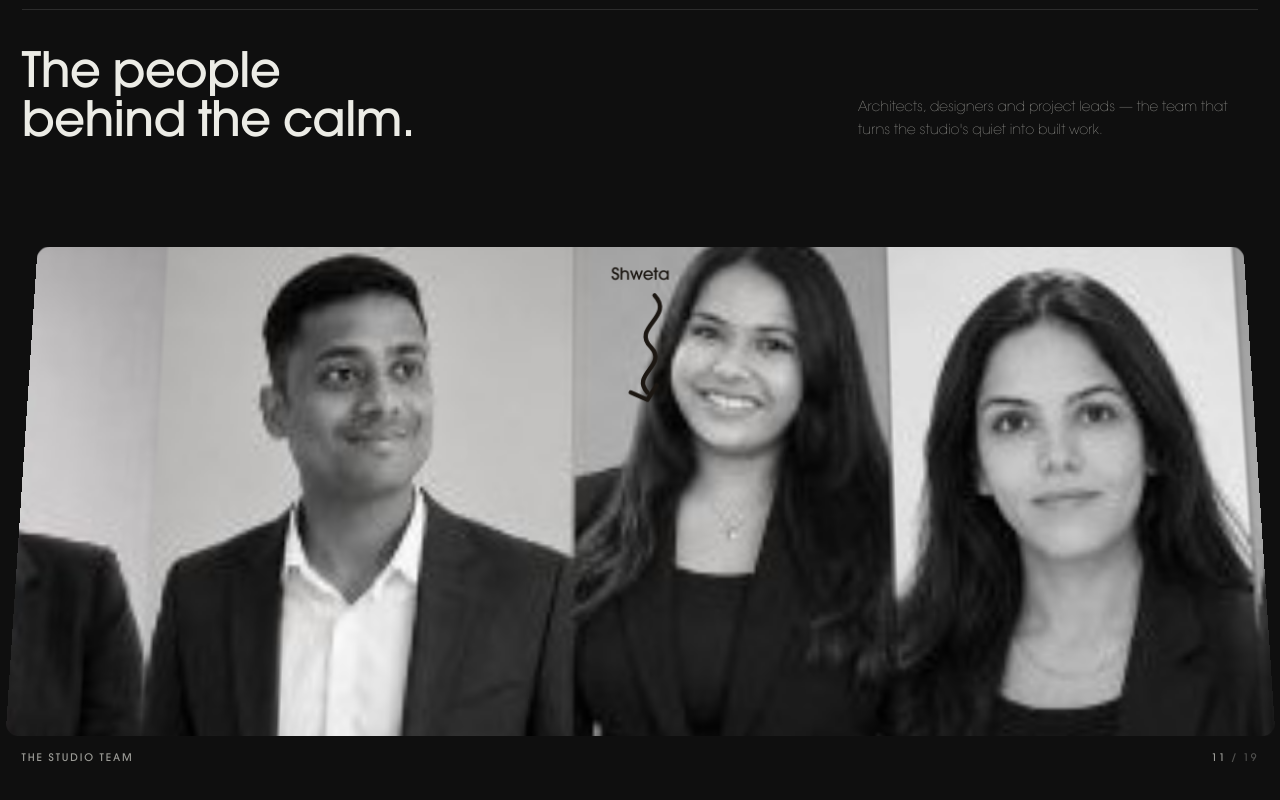
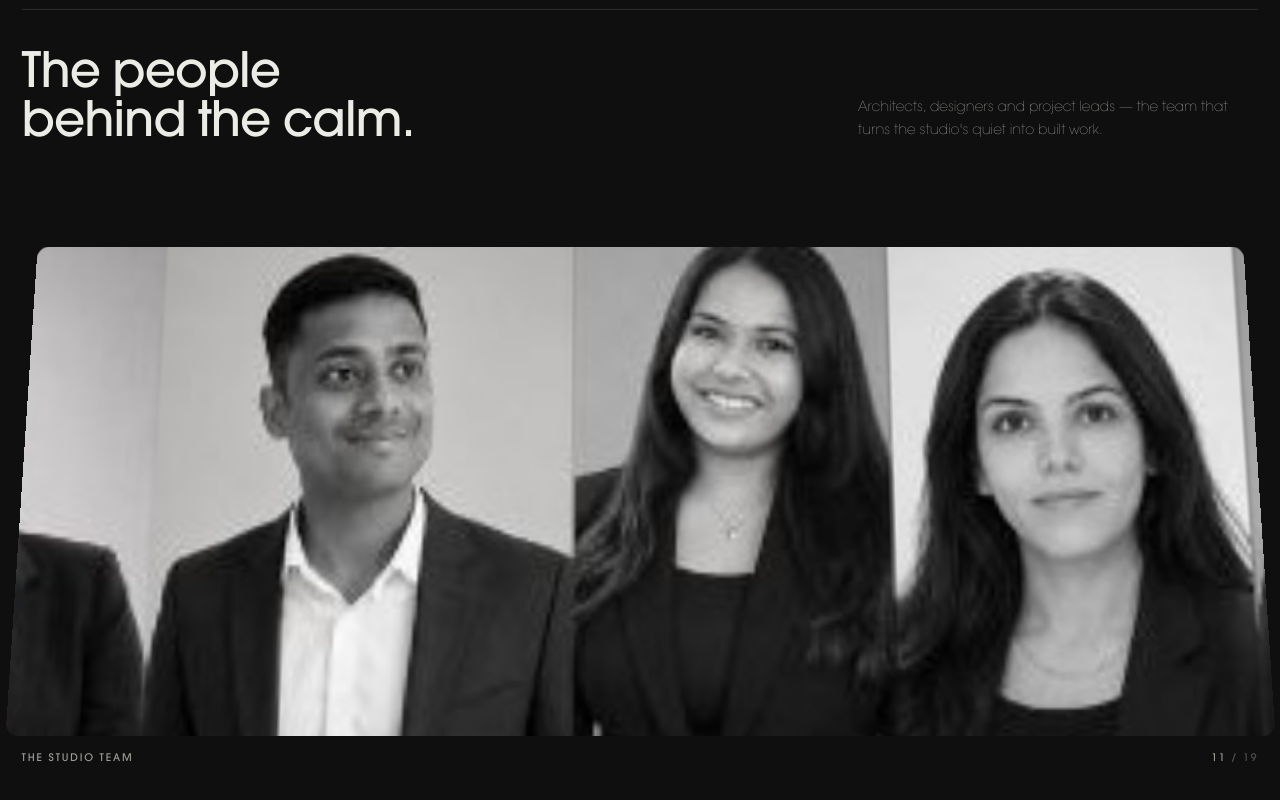
Before and after one commit to TusharND12/madane-design-workshop, a Next.js app: page /studio in a window 1280 px wide. Shown: the part 2319-3119 px from the top of the page. Built offline with nearby package versions, Linux system fonts and the light colour scheme.

Commit message:
Team reel: remove the name and arrow overlay

```diff
--- a/src/components/studio/TeamShowcase.tsx
+++ b/src/components/studio/TeamShowcase.tsx
@@ -1,23 +1,14 @@
 "use client";
 
 import { useRef, useState } from "react";
-import {
-  AnimatePresence,
-  motion,
-  useMotionTemplate,
-  useMotionValueEvent,
-  useScroll,
-  useTransform,
-} from "framer-motion";
+import { motion, useMotionTemplate, useMotionValueEvent, useScroll, useTransform } from "framer-motion";
 import { SectionHeader } from "@/components/primitives/SectionHeader";
-import { EASE } from "@/lib/motion";
 import { usePrefersReducedMotion } from "@/hooks/usePrefersReducedMotion";
 
 /**
- * The crew — a filmstrip of individual portraits. A portrait card frames one
- * person at a time and pans through the whole team as you scroll, with a gentle
- * 3D tilt and the name + a hand-drawn arrow above each head. Reduced motion shows
- * the full strip static.
+ * The crew — a filmstrip of individual portraits. A wide card pans through the
+ * whole team as you scroll, with a gentle 3D tilt. Reduced motion shows the full
+ * strip static.
  */
 const STRIP = "/assets/team/strip.jpg";
 const IMG_ASPECT = 8.263; // strip width / height
@@ -26,34 +17,9 @@ const IMG_ASPECT = 8.263; // strip width / height
 const FACES = [1.5, 6.5, 11.7, 16.8, 22.9, 27.8, 33.2, 39.1, 44.2, 50.4, 55, 59.3, 64.6, 69.4, 75.2, 81.1, 85.7, 91.8, 97.7];
 const N = FACES.length;
 
-// Left→right names. PLACEHOLDER ORDER — pending the correct order from the studio.
-const NAMES = [
-  "Nidhi Jain",
-  "Shatbdi Ojha",
-  "Mahesh Khandekar",
-  "Ajay Gupta",
-  "Nikita Rane",
-  "Aishwarya Joil",
-  "Ravindra",
-  "Harshad",
-  "Komal Kharat",
-  "Vaishnavi",
-  "Shweta",
-  "Ajinkya",
-  "Aasawari",
-  "Priyanka Gupta",
-  "Madhuri",
-  "Laveena",
-  "Chaavi",
-  "Pratik",
-  "Prince",
-];
-
 const STAGE_ASPECT = 1672 / 665; // wide landscape card (like the previous reel)
 const ZOOM = 1.8; // background-size height multiple
 const POS_Y = 8; // background vertical position, % (head framing)
-const HEAD_SY = 0.34; // focused head's vertical position on screen (0..1)
-const ARROW_TOP = 9; // % from top where the arrow starts
 const TILT = 6; // degrees of 3D tilt
 const P_END = 0.94; // scroll fraction where the pan finishes
 
@@ -73,13 +39,6 @@ function faceFracAt(p: number) {
 }
 // background-position-x (%) that centres image fraction f within the stage.
 const bgXFor = (f: number) => clamp((f * SX - 0.5) / (SX - 1), 0, 1);
-// On-screen x (0..1) of the focused face, accounting for the clamped pan ends.
-function headScreenX(p: number) {
-  const f = faceFracAt(p);
-  const pbg = bgXFor(f);
-  const visibleCentre = (0.5 + (SX - 1) * pbg) / SX;
-  return clamp(0.5 + (f - visibleCentre) * SX, 0.13, 0.87);
-}
 
 export function TeamShowcase() {
   const reduced = usePrefersReducedMotion();
@@ -110,8 +69,6 @@ function StripReel() {
   const posX = useTransform(scrollYProgress, (p) => `${bgXFor(faceFracAt(p)) * 100}%`);
   const backgroundPosition = useMotionTemplate`${posX} ${POS_Y}%`;
   const rotateX = useTransform(scrollYProgress, [0, 0.05, 1], [0, TILT, TILT]);
-  const headX = useTransform(scrollYProgress, (p) => `${headScreenX(p) * 100}%`);
-  const arrowH = `${HEAD_SY * 100 - ARROW_TOP}%`;
 
   useMotionValueEvent(scrollYProgress, "change", (p) => {
     setActive(Math.max(0, Math.min(N - 1, Math.round(panT(p) * (N - 1)))));
@@ -131,31 +88,7 @@ function StripReel() {
             rotateX,
             transformPerspective: 1100,
           }}
-        >
-          {/* Name + hand-drawn arrow in the space above the focused head */}
-          <div className="pointer-events-none absolute inset-0 z-10 text-[#1c1712]">
-            <AnimatePresence mode="wait">
-              <motion.div
-                key={active}
-                className="absolute inset-0"
-                initial={{ opacity: 0 }}
-                animate={{ opacity: 1 }}
-                exit={{ opacity: 0 }}
-                transition={{ duration: 0.3, ease: EASE }}
-              >
-                <motion.span
-                  className="absolute top-[3%] -translate-x-1/2 whitespace-nowrap font-display text-[clamp(0.85rem,3.4vw,1.25rem)] font-medium tracking-tight"
-                  style={{ left: headX }}
-                >
-                  {NAMES[active]}
-                </motion.span>
-                <motion.div className="absolute -translate-x-1/2" style={{ left: headX, top: `${ARROW_TOP}%`, height: arrowH }}>
-                  <ArrowDoodle className="h-full w-auto" />
-                </motion.div>
-              </motion.div>
-            </AnimatePresence>
-          </div>
-        </motion.div>
+        />
 
         <div className="mt-6 flex w-full items-center justify-between font-mono text-2xs uppercase tracking-label text-ink-muted">
           <span>The studio team</span>
@@ -166,26 +99,6 @@ function StripReel() {
         </div>
       </div>
     </div>
-  );
-}
-
-/** Hand-drawn squiggle arrow pointing down from the name to the head. */
-function ArrowDoodle({ className }: { className?: string }) {
-  return (
-    <svg
-      className={className}
-      viewBox="0 0 50 66"
-      fill="none"
-      stroke="currentColor"
-      strokeWidth="2.4"
-      strokeLinecap="round"
-      strokeLinejoin="round"
-      preserveAspectRatio="xMidYMax meet"
-      aria-hidden="true"
-    >
-      <path d="M33 4C44 16 20 22 31 33c9 10-11 15-2 25" />
-      <path d="M29 62l-9-4M29 62l5-8" />
-    </svg>
   );
 }
 
```
